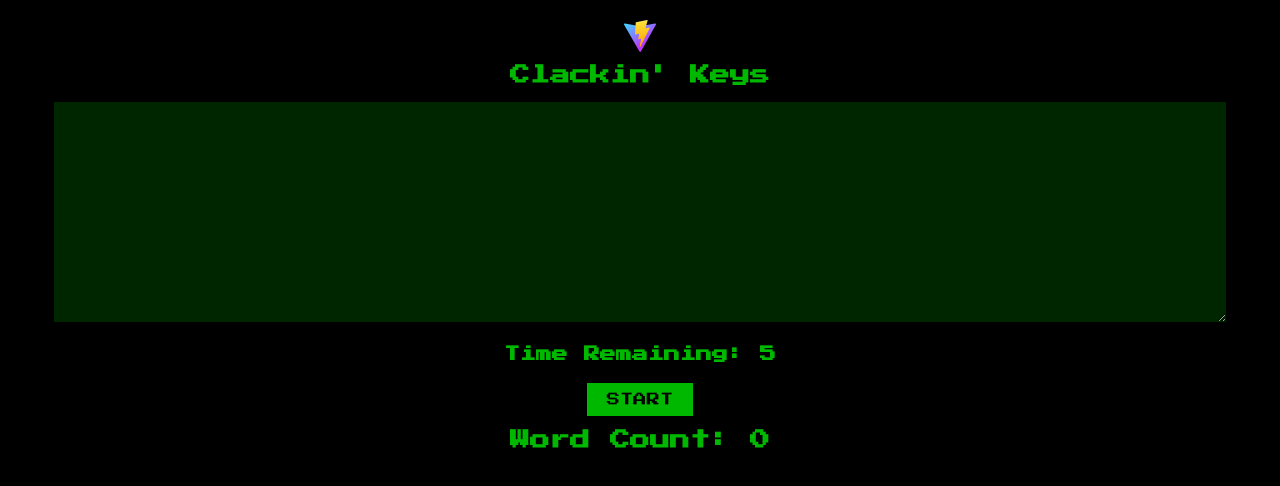
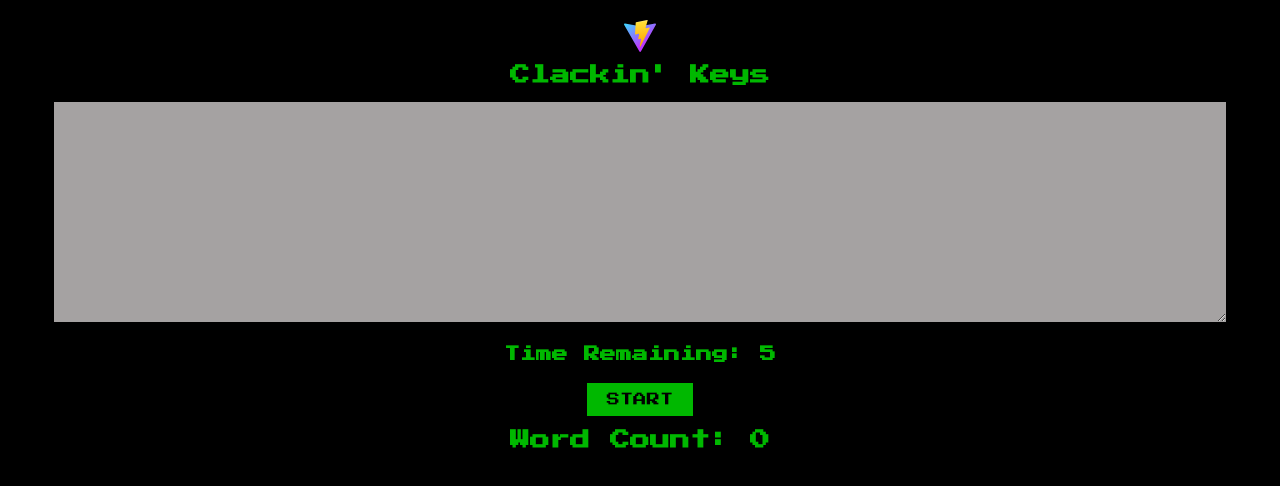
Before and after one commit to 0xjosiah/speed-typing-game, a React (Vite) app: page / in a window 1280 px wide. Shown: the top 486 px of the page. Built offline with nearby package versions, Linux system fonts and the light colour scheme.

Commit message:
further diabled styles adjustments

```diff
--- a/src/index.css
+++ b/src/index.css
@@ -21,6 +21,12 @@ button {
   background: #00b800;
   padding: 10px 20px;
   text-transform: uppercase;
+  cursor: pointer;
+}
+
+button:disabled {
+  cursor: not-allowed;
+  background-color: #a5a2a2;
 }
 
 h1 {
@@ -40,6 +46,5 @@ textarea {
 }
 
 textarea:disabled {
-  background-color: #00b80034;
-  color: #00b800;
+  background-color: #a5a2a2;
 }
```
